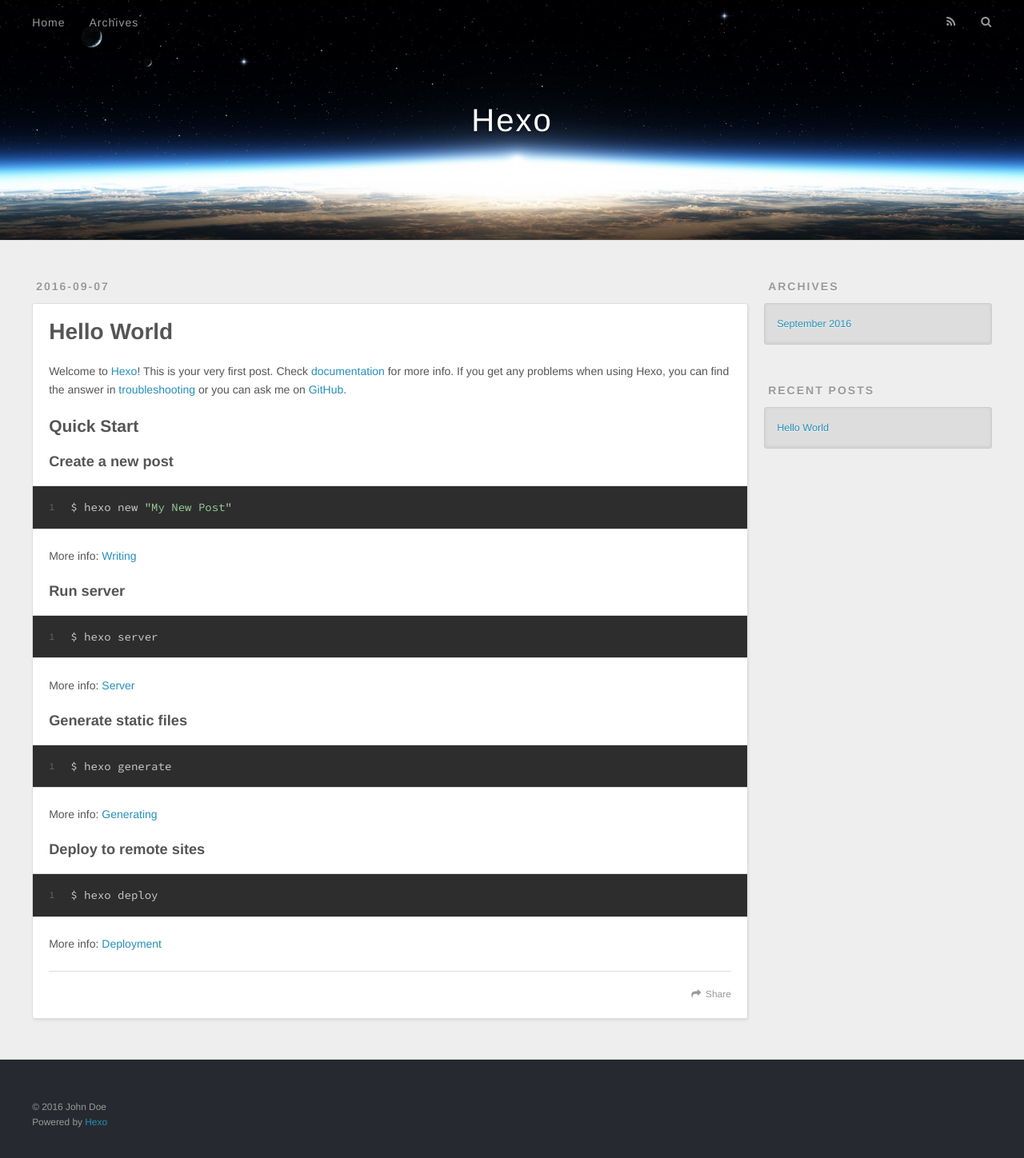
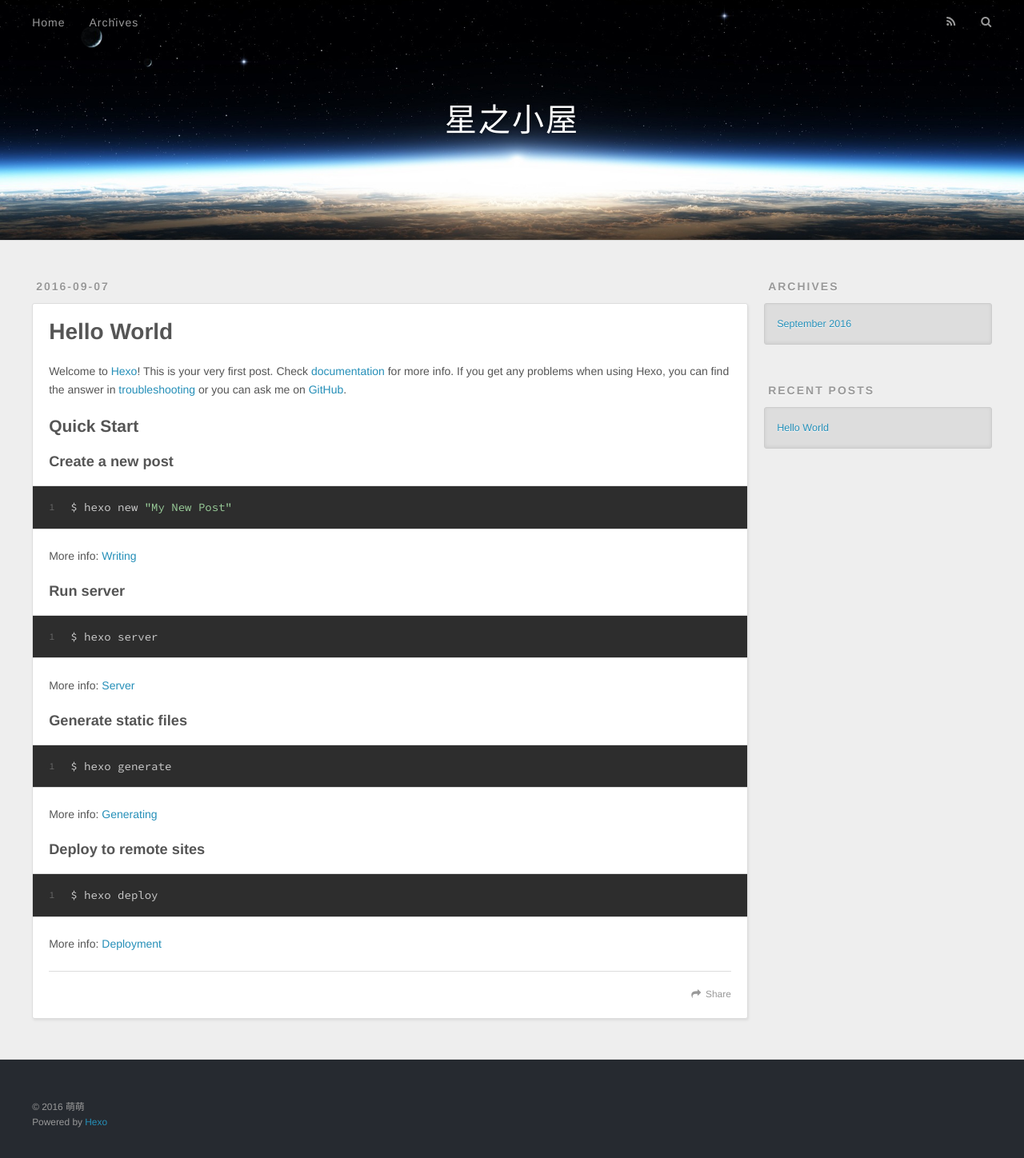
Before and after one commit to dydy1989/dydy1989.github.io, a plain HTML site: page index.html in a window 1280 px wide. Shown: the whole page at 80% size. Drawn offline with nearby package versions, Linux system fonts and the light colour scheme.

Commit message:
Site updated: 2016-09-07 14:20:01

```diff
--- a/index.html
+++ b/index.html
@@ -3,16 +3,16 @@
 <head>
   <meta charset="utf-8">
 
-  <title>Hexo</title>
+  <title>星之小屋</title>
   <meta name="viewport" content="width=device-width, initial-scale=1, maximum-scale=1">
   <meta property="og:type" content="website">
-<meta property="og:title" content="Hexo">
+<meta property="og:title" content="星之小屋">
 <meta property="og:url" content="http://yoursite.com/index.html">
-<meta property="og:site_name" content="Hexo">
+<meta property="og:site_name" content="星之小屋">
 <meta name="twitter:card" content="summary">
-<meta name="twitter:title" content="Hexo">
+<meta name="twitter:title" content="星之小屋">
 
-    <link rel="alternate" href="/atom.xml" title="Hexo" type="application/atom+xml">
+    <link rel="alternate" href="/atom.xml" title="星之小屋" type="application/atom+xml">
 
 
     <link rel="icon" href="/favicon.png">
@@ -33,7 +33,7 @@
   <div id="header-outer" class="outer">
     <div id="header-title" class="inner">
       <h1 id="logo-wrap">
-        <a href="/" id="logo">Hexo</a>
+        <a href="/" id="logo">星之小屋</a>
       </h1>
 
     </div>
@@ -96,7 +96,7 @@
 
     </div>
     <footer class="article-footer">
-      <a data-url="http://yoursite.com/2016/09/07/hello-world/" data-id="cissagjmo0000ylytgtd99cme" class="article-share-link">Share</a>
+      <a data-url="http://yoursite.com/2016/09/07/hello-world/" data-id="cissimg0q0000odytqiwn5089" class="article-share-link">Share</a>
 
 
     </footer>
@@ -151,7 +151,7 @@
 
   <div class="outer">
     <div id="footer-info" class="inner">
-      &copy; 2016 John Doe<br>
+      &copy; 2016 萌萌<br>
       Powered by <a href="http://hexo.io/" target="_blank">Hexo</a>
     </div>
   </div>
```
Also changed, not shown: 2016/09/07/hello-world/index.html (+6 -6 lines), archives/2016/09/index.html (+7 -7 lines), archives/2016/index.html (+7 -7 lines), archives/index.html (+7 -7 lines).
